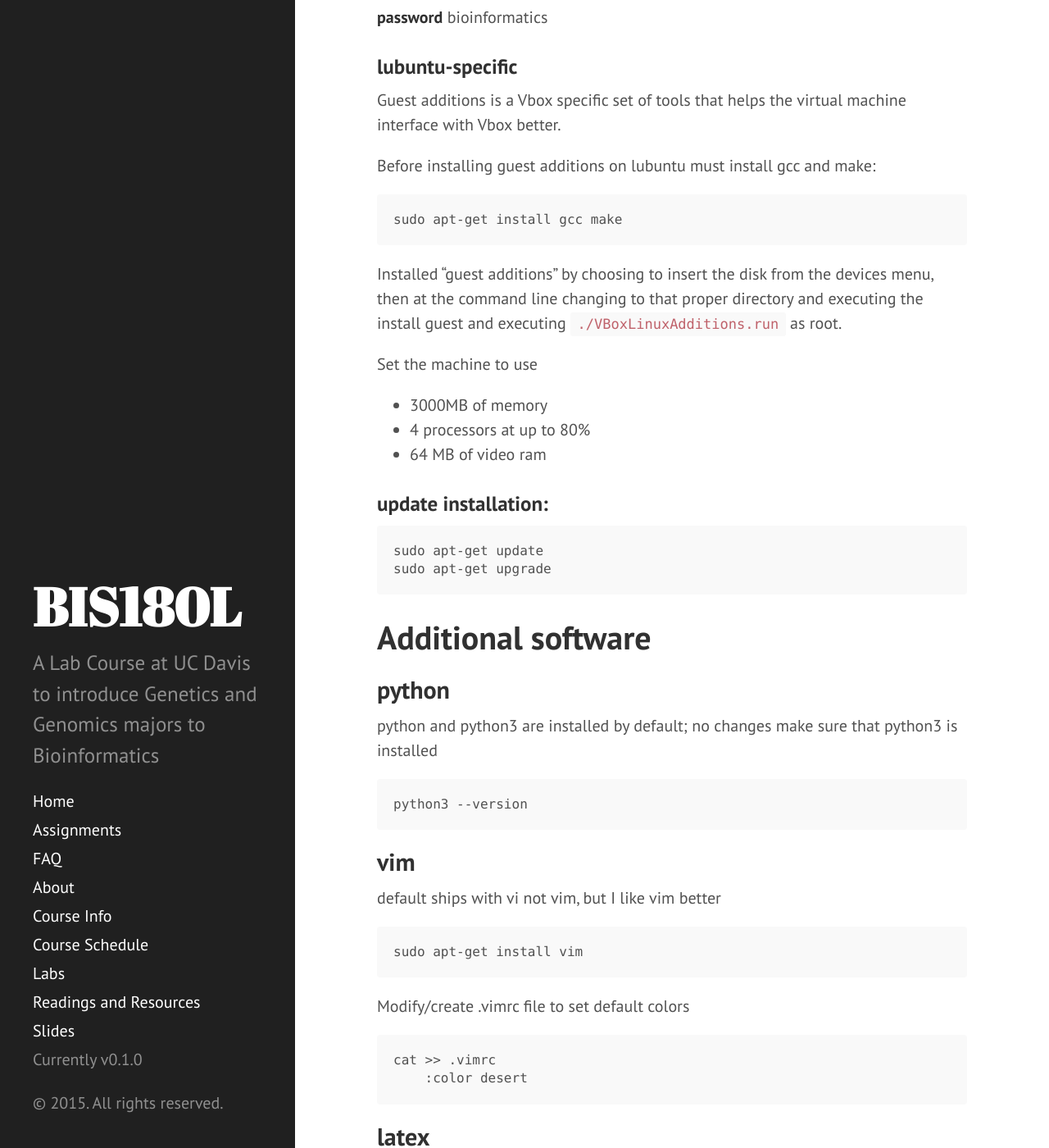
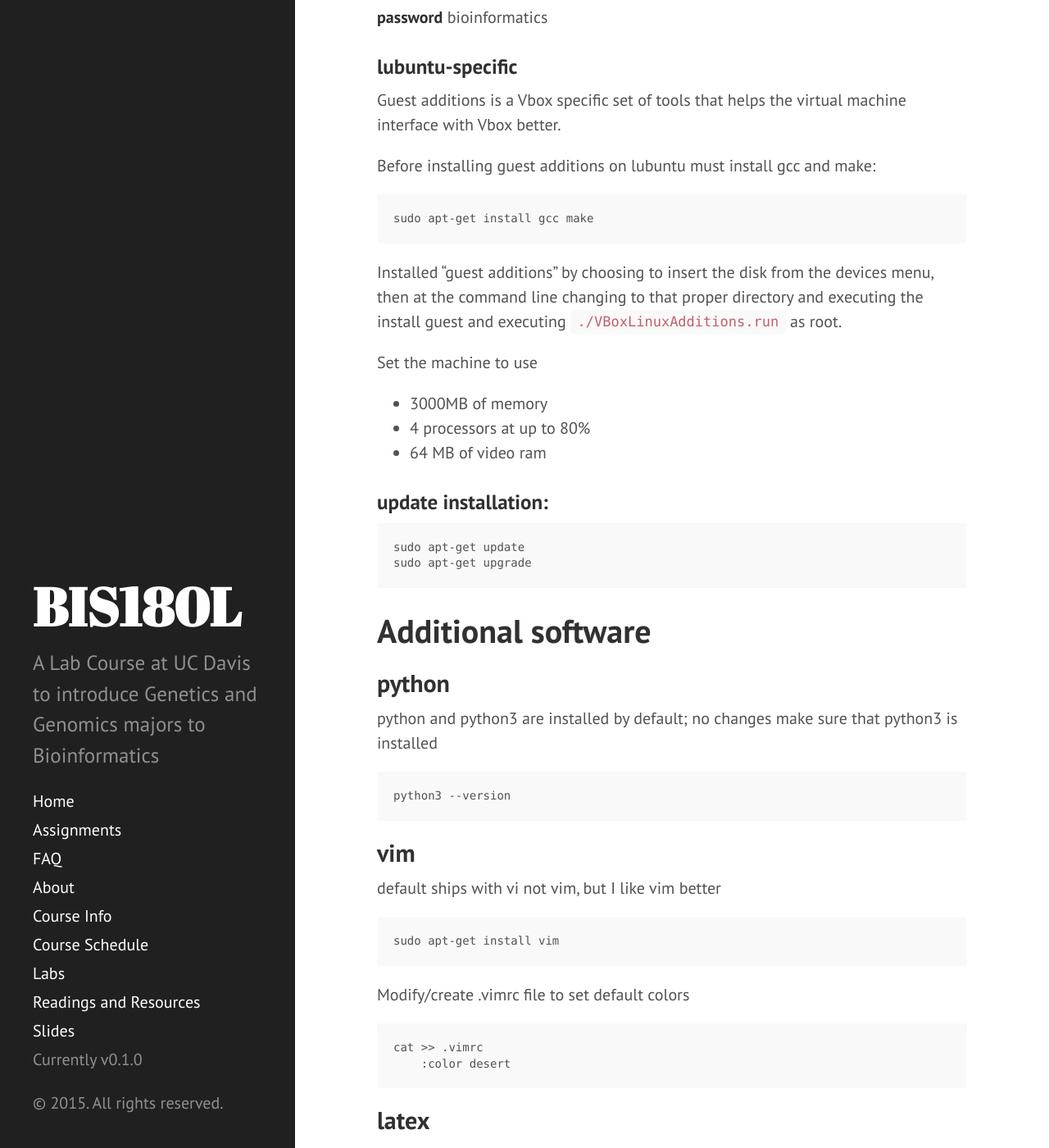
Before and after one commit to rjcmarkelz/BIS180L_web, a Jekyll site: the page built from _posts/2015-03-31-Creating_BIS180L_virtual_machine.md, in a window 1280 px wide and 1400 px high, scrolled down 481 px. Shown: the whole window at 82% size. Built offline with Jekyll 4.4.1, drawn with Linux system fonts in a browser that asks for light colours; Markdown is read by kramdown in place of the engine named in the settings.

Commit message:
Define code block font-size within pre selector

```diff
--- a/public/css/bis180l.css
+++ b/public/css/bis180l.css
@@ -14,10 +14,8 @@
 }
 
 pre {
+  font-size: 14px;
   overflow-x: auto;
   white-space: pre;
   word-wrap: normal;
 }
-pre code *{
-	font-size: 14px;
-}
```
